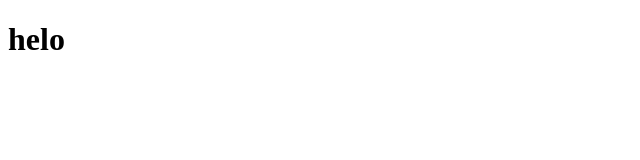
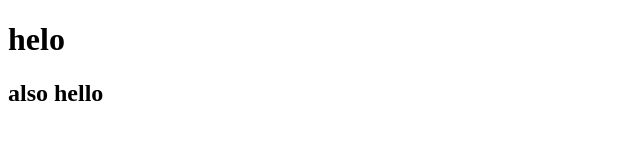
Before and after one commit to ridhamlangnecha/ttyfty, a plain HTML site: page index.html in a window 1280 px wide. Shown: the whole page, without its empty margins (0-640 px from the left). Drawn offline with Linux system fonts and the light colour scheme.

Commit message:
Update index.html

```diff
--- a/index.html
+++ b/index.html
@@ -5,8 +5,10 @@
     <meta http-equiv="X-UA-Compatible" content="IE=edge">
     <meta name="viewport" content="width=device-width, initial-scale=1.0">
     <title>Document</title>
+
 </head>
 <body>
     <h1>helo</h1>
+    <h2>also hello</h2>
 </body>
 </html>
```
